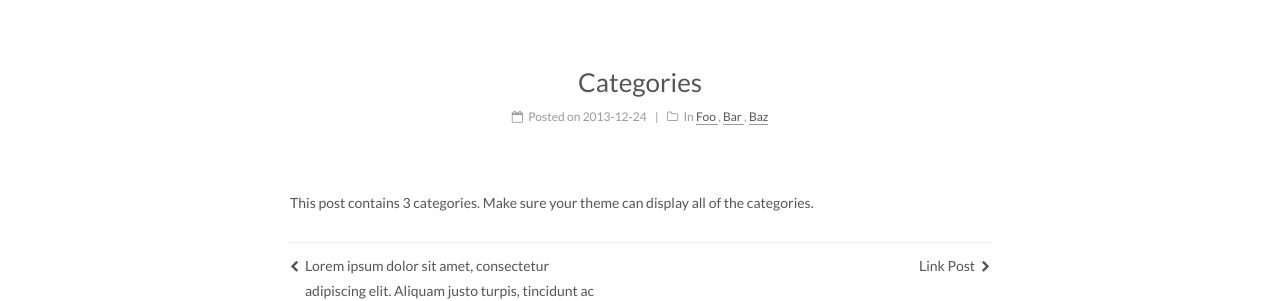
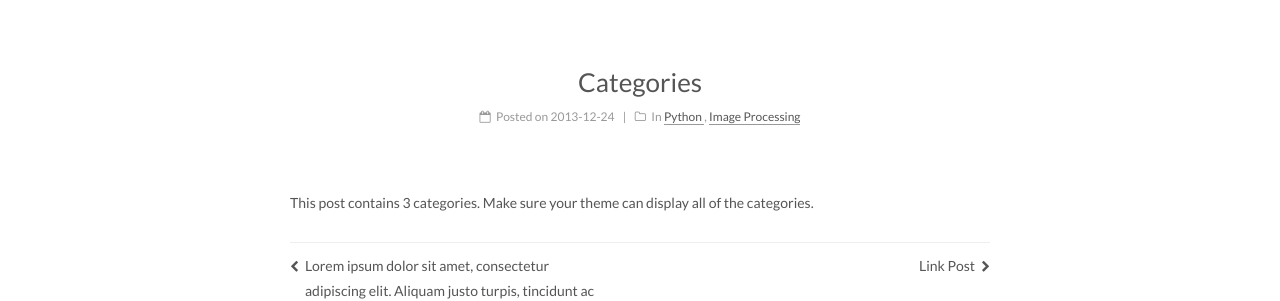
Before and after one commit to bruceyoungsysu/bruceyoungsysu.github.io, a Jekyll site: the page built from _posts/2018-04-01-categories.md, in a window 1280 px wide. Shown: the part 278-579 px from the top of the page. Built offline with Jekyll 4.4.1, drawn with Linux system fonts in a browser that asks for light colours.

Commit message:
Update and rename 2013-12-24-categories.md to 2018-04-01-categories.md

```diff
--- a/_posts/2013-12-24-categories.md
+++ b/_posts/2018-04-01-categories.md
@@ -2,9 +2,8 @@
 title: Categories
 date: 2013-12-24 23:30:09
 categories:
-- Foo
-- Bar
-- Baz
+- Python
+- Image Processing
 ---
 
 This post contains 3 categories. Make sure your theme can display all of the categories.
```
